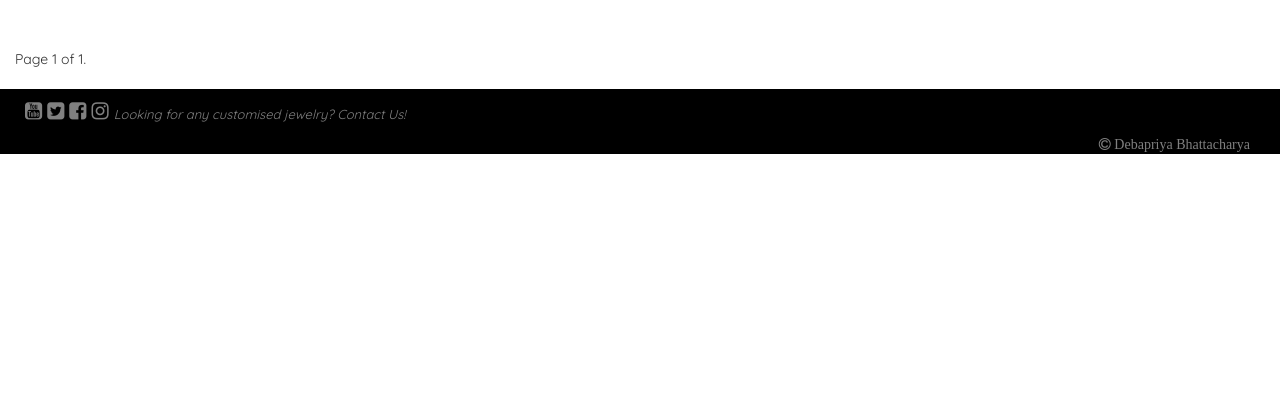
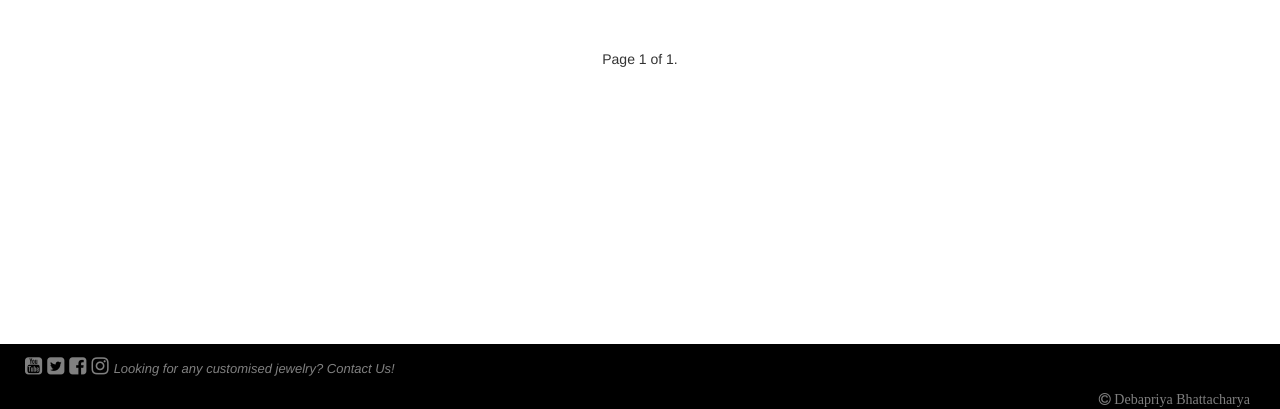
Before and after one commit to Code-Institute-Submissions/debapriya9b-onlineShop, a Django app: page /products/ in a window 1280 px wide. Shown: the part 391-800 px from the top of the page. Run offline with Django 3.2, Linux system fonts and the light colour scheme; data that the repository does not hold is empty; some libraries are stand-ins or nearby versions; some web fonts are replaced.

Commit message:
pagination position corrected,footer fixed

```diff
--- a/accounts/templates/login.html
+++ b/accounts/templates/login.html
@@ -24,4 +24,5 @@
 </div>
 </div>
 </div>
+<br><br><br><br><br><br>
 {% endblock %}
--- a/accounts/templates/registration.html
+++ b/accounts/templates/registration.html
@@ -24,4 +24,5 @@
 </div>
 </div>
 </div>
+<br><br><br><br><br><br>
 {% endblock %}
--- a/products/templates/products.html
+++ b/products/templates/products.html
@@ -29,8 +29,8 @@
     {% endfor %}
 
 <!--   Pagination to display 3 features per page   -->
-
-  <div class="pagination">
+<div class="container pagination-position">
+  <div class="pagination ">
     <span class="step-links">
         {% if products.has_previous %}
             <a href="?page=1">&laquo; first</a>
@@ -45,7 +45,8 @@
     </span>
   </div>
 
-
+</div>
 
 </div>
+<br><br><br><br><br>
 {% endblock %}
--- a/static/css/styles.css
+++ b/static/css/styles.css
@@ -1,5 +1,5 @@
 body {
-    font-family: 'Quicksand', sans-serif;
+
     padding-top: 100px;
     min-height: 100vh;
 }
@@ -8,6 +8,12 @@ html,
 body {
     height: 100%!important;
 }
+*{
+	margin: 0;
+	padding: 0;
+	box-sizing: border-box;
+}
+
 
 
 .navbar-default {
@@ -72,50 +78,6 @@ body {
 font-weight: bold;
 }
 
-/*Sidenav bar
-
-.sidenav {
-  height: 100%;
-  width: 160px;
-  position: fixed;
-  z-index: 1;
-  top: 0;
-  left: 0;
-  background-color: #111;
-  /*overflow-x: hidden;
-  padding-top: 80px;
-}
-
-.sidenav a {
-  padding: 6px 8px 6px 16px;
-  text-decoration: none;
-  font-size: 20px;
-  color: #818181;
-  display: block;
-}
-
-.sidenav a:hover {
-  color: #f1f1f1;
-}
-
-.navbar-form input {
-    width: 99%;
-    border-radius: 3px;
-}
-
-
-.main {
-  margin-left: 160px; /* Same as the width of the sidenav
-  font-size: 20px; /* Increased text to enable scrolling
-  padding: 0px 10px;
-}
-
-@media screen and (max-height: 450px) {
-  .sidenav {padding-top: 15px;}
-  .sidenav a {font-size: 18px;}
-}
-
-/*Sidenavbar end*/
 
 
 .icon-bar {
@@ -243,6 +205,14 @@ h2 {
 
 /*Footer*/
 
+.footer{
+    position: fixed;
+   left: 0;
+   bottom: 0;
+   width: 100%;
+   z-index: 10000;
+}
+
 .footer-background {
     background-color: #000;
 }
@@ -299,4 +269,7 @@ footer a:hover {
     padding-top: 30px;
 }
 
+.pagination-position{
+    text-align: center;
+}
 /*footer end*/
--- a/templates/base.html
+++ b/templates/base.html
@@ -38,7 +38,7 @@
                         <a class="nav-link dropdown-toggle" href="#" id="navbardrop" data-toggle="dropdown"><i class="fa fa-list-alt" aria-hidden="true"></i>
         Categories<span class="caret"></span></a>
 
-                        <div class="dropdown-menu dropdown-menu-right">
+                        <div class="dropdown-menu">
                             <ul>
                             <li><a class="dropdown-item" href="{% url 'necklaces' %}">Necklaces</a></li>
                             <li><a class="dropdown-item" href="{% url 'pendants' %}">Pendants</a></li>
@@ -99,7 +99,7 @@
         {% block content %} {% endblock %}
 
     </div>
-    <footer class="footer mt-auto">
+    <footer class="footer">
         <div class="row footer-background">
             <div class="col-6">
                 <ol class="breadcrumb">
```
